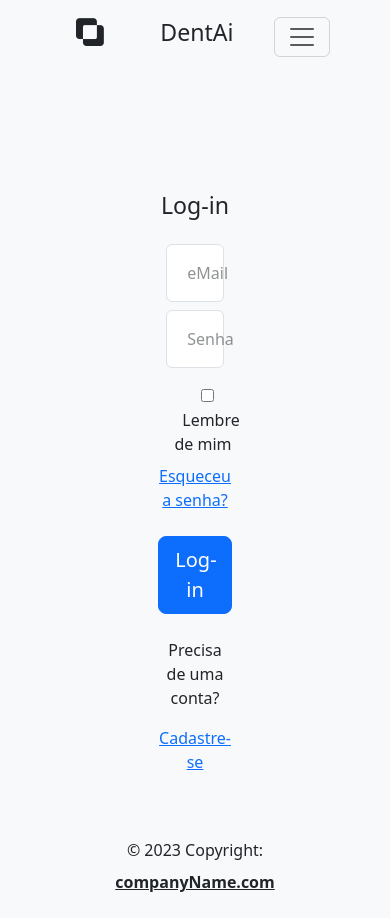
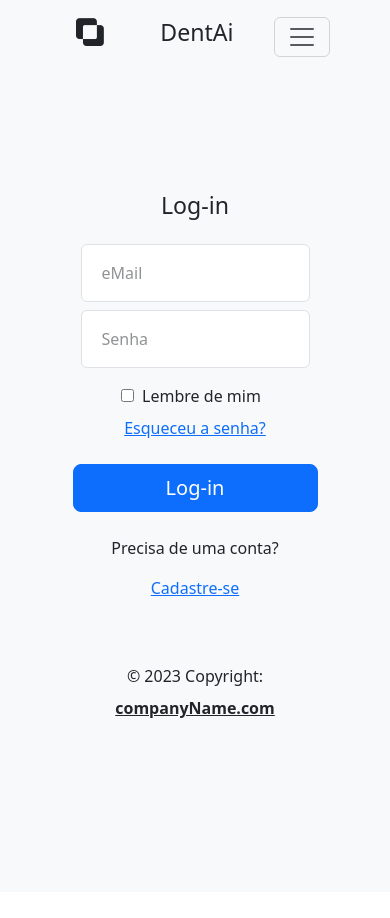
Before and after one commit to guisazevedo/dent_dev, a React (Vite) app: page /log-in in a window 390 px wide. After the commit the page ends 892 px from the top, so only its background shows below. Built offline with nearby package versions, Linux system fonts and the light colour scheme.

Commit message:
login test size

```diff
--- a/src/02_blocks/Login.tsx
+++ b/src/02_blocks/Login.tsx
@@ -5,7 +5,7 @@ const Login = () => {
     <div>
       <div className="text-center mt-5 pt-5">
         <main className="d-flex justify-content-center align-items-center m-5">
-          <form className="form-signin w-25 mt-5">
+          <form className="form-signin col-lg-3 col-md-6 col-sm-8 col-10 mt-5">
             <h1 className="h3 mb-4 fw-normal">Log-in</h1>
             <div className="form-floating m-2">
               <input
@@ -49,7 +49,7 @@ const Login = () => {
                 Log-in
               </button>
             </Link>
-            <div className="mt-4 ">
+            <div className="mt-4">
               <p>Precisa de uma conta?</p>
               <Link to="/sign-up">Cadastre-se</Link>
             </div>
```
